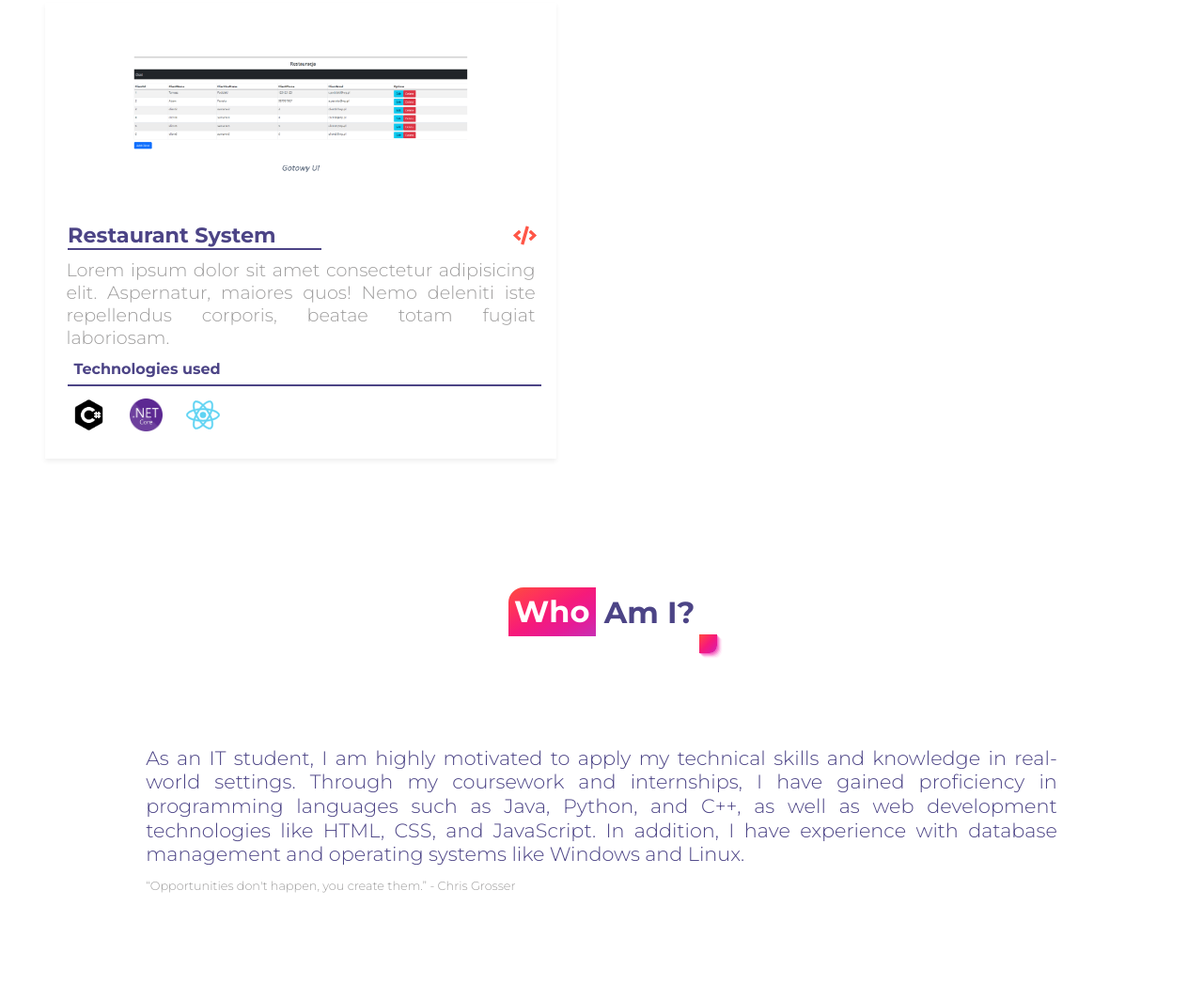
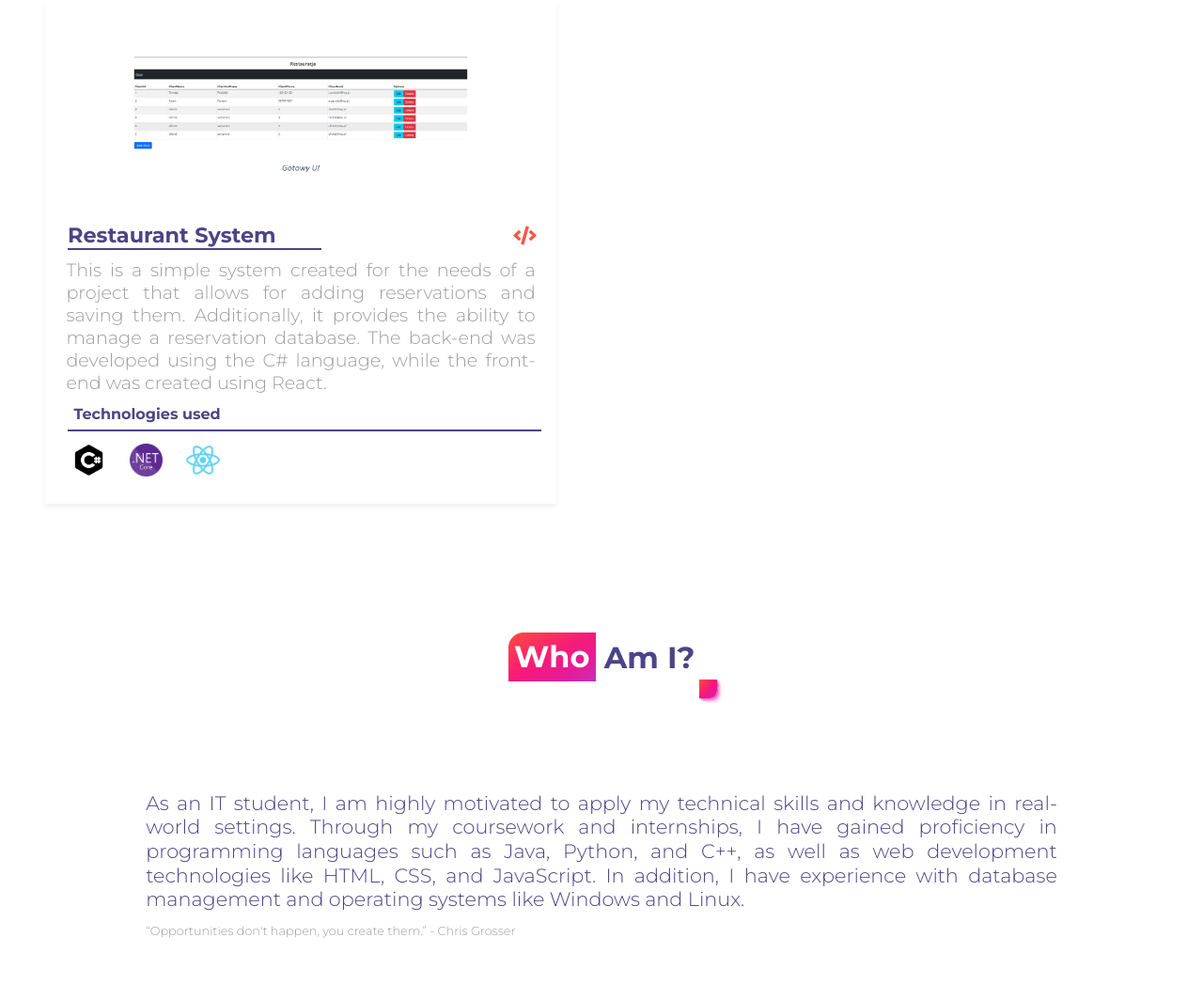
Before and after one commit to Lukasz1P/lukaszpatyk, a plain HTML site: page index.html in a window 1280 px wide. Shown: the part 2146-3193 px from the top of the page at 94% size. Drawn offline with Linux system fonts and the light colour scheme.

Commit message:
Update index.html

```diff
--- a/index.html
+++ b/index.html
@@ -101,9 +101,7 @@
                     </a>
                 </div>
                 <p class="project-description">
-                    Lorem ipsum dolor sit amet consectetur adipisicing elit.
-                    Aspernatur, maiores quos! Nemo deleniti iste repellendus
-                    corporis, beatae totam fugiat laboriosam.
+                   This is a simple system created for the needs of a project that allows for adding reservations and saving them. Additionally, it provides the ability to manage a reservation database. The back-end was developed using the C# language, while the front-end was created using React.
                 </p>
                 <div class="project-technologies">
                     <p class="technologies-title">Technologies used</p>
```
